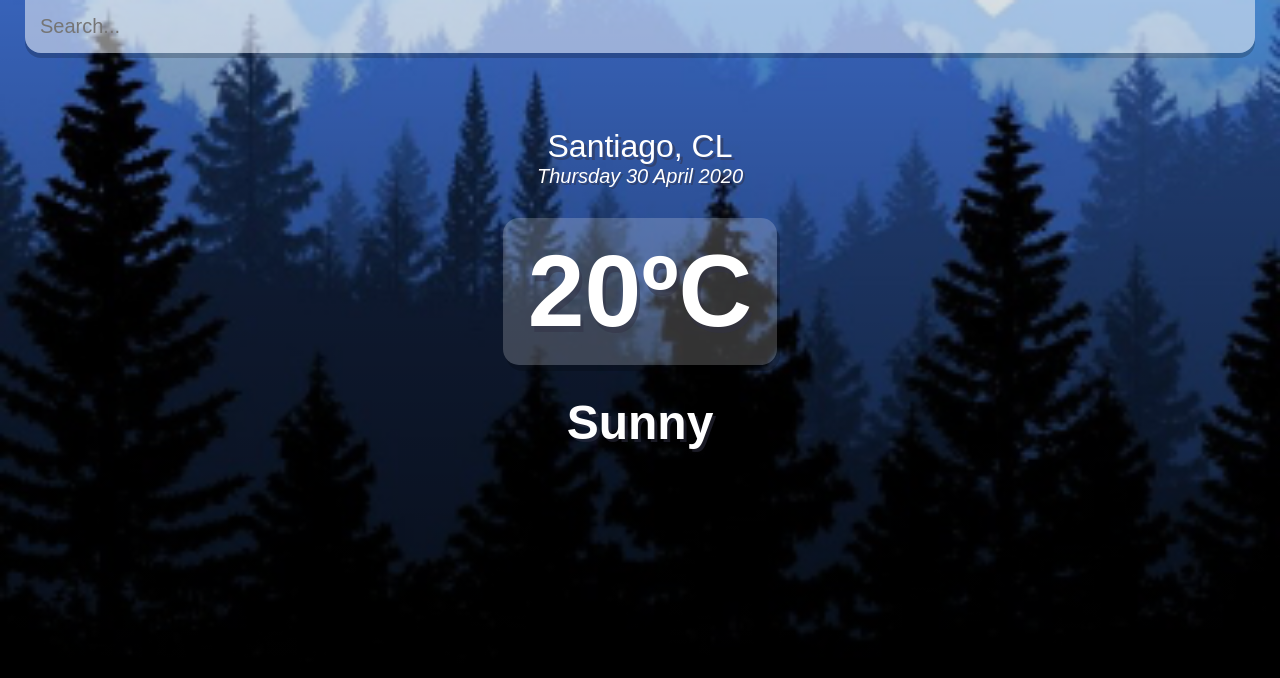
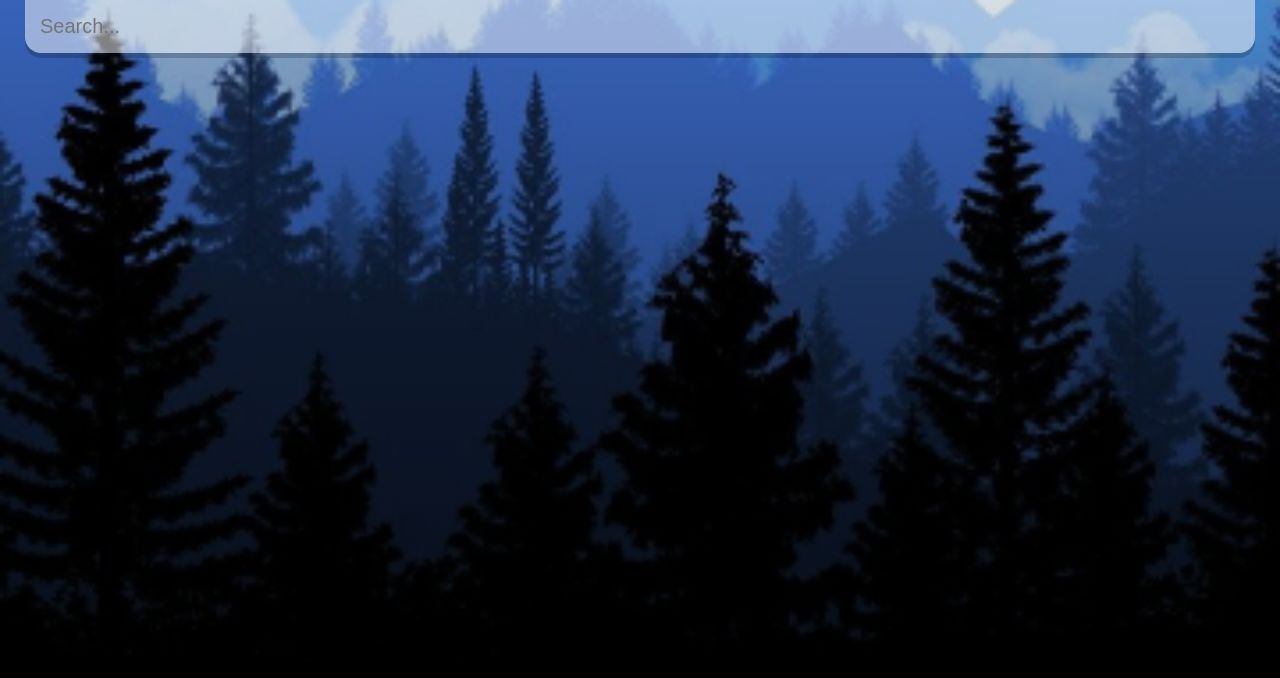
Before and after one commit to karlbehrensg/weather-app, a React (Create React App) app: page / in a window 1280 px wide. Shown: the top 678 px of the page. Built offline with nearby package versions, Linux system fonts and the light colour scheme.

Commit message:
Consulta a api openweathermap, imprime la informacion en pantalla y el fondo de pantalla  cambia segun la temperatura

```diff
--- a/src/App.js
+++ b/src/App.js
@@ -1,11 +1,25 @@
-import React from 'react';
+import React, { useState } from 'react';
 
 const api = {
-  key: '7d9ca352b3c3ad6f033d4e2cfaa88562',
-  base: 'api.openweathermap.org/data/2.5/'
+  key: "03144c319751f0f749bb4c9cc58deeb2",
+  base: "https://api.openweathermap.org/data/2.5/"
 }
 
 function App() {
+  const [query, setQuery] = useState('');
+  const [weather, setWeather] = useState({});
+
+  const search = evt => {
+    if (evt.key === "Enter") {
+      fetch(`${api.base}weather?q=${query}&units=metric&APPID=${api.key}`)
+        .then(res => res.json())
+        .then(result => {
+          setWeather(result);
+          setQuery('');
+          console.log(result);
+        });
+    }
+  }
 
   const dateBuilder = (d) => {
     let months = ["January", "February", "March", "April", "May", "June", "July", "August", "September", "October", "November", "December"];
@@ -20,23 +34,32 @@
   }
 
   return (
-    <div className="App">
+    <div className={(typeof weather.main != "undefined") ? ((weather.main.temp > 16) ? 'App warm' : 'App') : 'App'}>
       <main>
         <div className="search-box">
           <input
             type="text"
             className="search-bar"
             placeholder="Search..."
+            onChange={e => setQuery(e.target.value)}
+            value={query}
+            onKeyPress={search}
           />
         </div>
-        <div className="location-box">
-          <div className="location">Santiago, CL</div>
-          <div className="date">{dateBuilder(new Date())}</div>
+        {(typeof weather.main != "undefined") ? (
+        <div>
+          <div className="location-box">
+            <div className="location">{weather.name}, {weather.sys.country}</div>
+            <div className="date">{dateBuilder(new Date())}</div>
+          </div>
+          <div className="weather-box">
+            <div className="temperature">
+              {Math.round(weather.main.temp)}°c
+            </div>
+            <div className="weather">{weather.weather[0].main}</div>
+          </div>
         </div>
-        <div className="weather-box">
-          <div className="temperature">20ºC</div>
-          <div className="weather">Sunny</div>
-        </div>
+        ) : ('')}
       </main>
     </div>
   );
```
